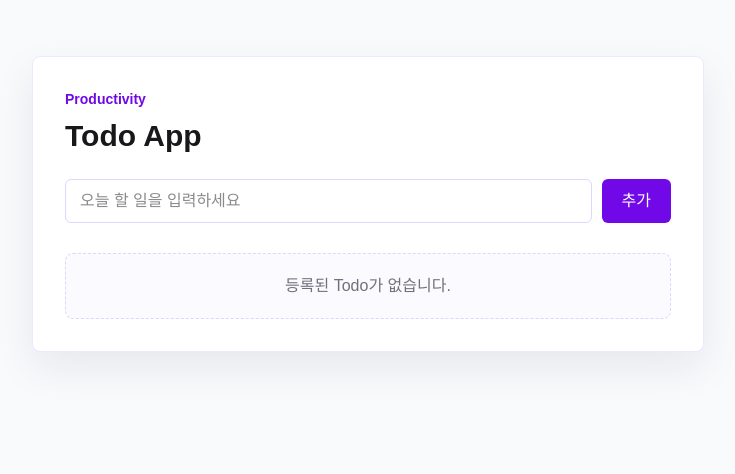
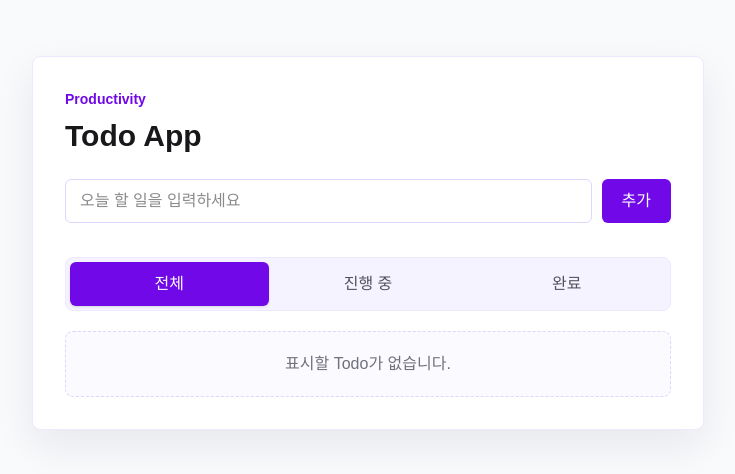
Before and after one commit to leekh2002/kakao-assignment-1, a React (Vite) app: page / in a window 1280 px wide. Shown: the top 474 px of the page, without its empty margins (272-1007 px from the left). Built offline with nearby package versions, Linux system fonts and the light colour scheme.

Commit message:
feat: 상태별 필터링 기능 마이그레이션

```diff
--- a/src/App.jsx
+++ b/src/App.jsx
@@ -1,4 +1,5 @@
 import { useState } from 'react'
+import TodoFilterTabs from './components/TodoFilterTabs'
 import TodoForm from './components/TodoForm'
 import TodoList from './components/TodoList'
 
@@ -6,6 +7,20 @@ function App() {
   const [todos, setTodos] = useState([])
   const [editingTodoId, setEditingTodoId] = useState(null)
   const [validationMessage, setValidationMessage] = useState('')
+  const [selectedFilter, setSelectedFilter] = useState('all')
+
+  // 현재 선택한 필터 상태에 맞는 Todo만 화면에 전달합니다.
+  const filteredTodos = todos.filter((todo) => {
+    if (selectedFilter === 'active') {
+      return !todo.completed
+    }
+
+    if (selectedFilter === 'completed') {
+      return todo.completed
+    }
+
+    return true
+  })
 
   function createTodoId() {
     return Date.now()
@@ -59,7 +74,7 @@ function App() {
   }
 
   function handleToggleComplete(todoId) {
-    // 완료 버튼을 누른 항목만 completed 값을 반전시켜 취소선 표시 상태를 바꿉니다.
+    // 완료 버튼을 누른 항목만 completed 값을 반전시켜 진행 중/완료 상태를 바꿉니다.
     setTodos((currentTodos) =>
       currentTodos.map((todo) => (todo.id === todoId ? { ...todo, completed: !todo.completed } : todo)),
     )
@@ -76,9 +91,19 @@ function App() {
     setValidationMessage('')
   }
 
+  function handleFilterChange(nextFilter) {
+    // 필터를 바꾸면 선택한 상태의 Todo만 보이도록 상태를 갱신합니다.
+    setSelectedFilter(nextFilter)
+    setEditingTodoId(null)
+    setValidationMessage('')
+  }
+
   return (
     <main className="flex min-h-screen items-start justify-center bg-slate-50 px-5 py-14 text-zinc-900 max-sm:px-3.5 max-sm:py-7">
-      <section className="w-full max-w-2xl rounded-lg border border-violet-100 bg-white p-8 shadow-[0_16px_40px_rgba(36,30,54,0.08)] max-sm:p-6" aria-labelledby="app-title">
+      <section
+        className="w-full max-w-2xl rounded-lg border border-violet-100 bg-white p-8 shadow-[0_16px_40px_rgba(36,30,54,0.08)] max-sm:p-6"
+        aria-labelledby="app-title"
+      >
         <header className="mb-6">
           <p className="mb-2 text-sm font-bold text-violet-700">Productivity</p>
           <h1 id="app-title" className="text-3xl font-bold leading-tight">
@@ -88,8 +113,10 @@ function App() {
 
         <TodoForm onAddTodo={handleAddTodo} validationMessage={validationMessage} />
 
+        <TodoFilterTabs selectedFilter={selectedFilter} onFilterChange={handleFilterChange} />
+
         <TodoList
-          todos={todos}
+          todos={filteredTodos}
           editingTodoId={editingTodoId}
           onStartEdit={handleStartEdit}
           onCancelEdit={handleCancelEdit}
--- /dev/null
+++ b/src/components/TodoFilterTabs.jsx
@@ -0,0 +1,34 @@
+const TODO_FILTER_OPTIONS = [
+  { value: 'all', label: '전체' },
+  { value: 'active', label: '진행 중' },
+  { value: 'completed', label: '완료' },
+]
+
+function TodoFilterTabs({ selectedFilter, onFilterChange }) {
+  return (
+    <div className="mb-5 mt-1 flex rounded-lg border border-violet-100 bg-violet-50 p-1" role="tablist" aria-label="Todo 상태 필터">
+      {TODO_FILTER_OPTIONS.map((filterOption) => {
+        const isSelectedFilter = selectedFilter === filterOption.value
+
+        return (
+          <button
+            key={filterOption.value}
+            type="button"
+            role="tab"
+            aria-selected={isSelectedFilter}
+            onClick={() => onFilterChange(filterOption.value)}
+            className={`min-h-11 flex-1 rounded-md px-3 font-bold transition-colors ${
+              isSelectedFilter
+                ? 'bg-violet-700 text-white shadow-sm'
+                : 'text-zinc-600 hover:bg-white hover:text-violet-700'
+            }`}
+          >
+            {filterOption.label}
+          </button>
+        )
+      })}
+    </div>
+  )
+}
+
+export default TodoFilterTabs
--- a/src/components/TodoList.jsx
+++ b/src/components/TodoList.jsx
@@ -2,7 +2,11 @@ import TodoItem from './TodoItem'
 
 function TodoList({ todos, editingTodoId, onStartEdit, onCancelEdit, onUpdateTodo, onToggleComplete, onDeleteTodo }) {
   if (todos.length === 0) {
-    return <p className="rounded-lg border border-dashed border-violet-200 bg-violet-50/40 p-5 text-center text-zinc-500">등록된 Todo가 없습니다.</p>
+    return (
+      <p className="rounded-lg border border-dashed border-violet-200 bg-violet-50/40 p-5 text-center text-zinc-500">
+        표시할 Todo가 없습니다.
+      </p>
+    )
   }
 
   return (
```
